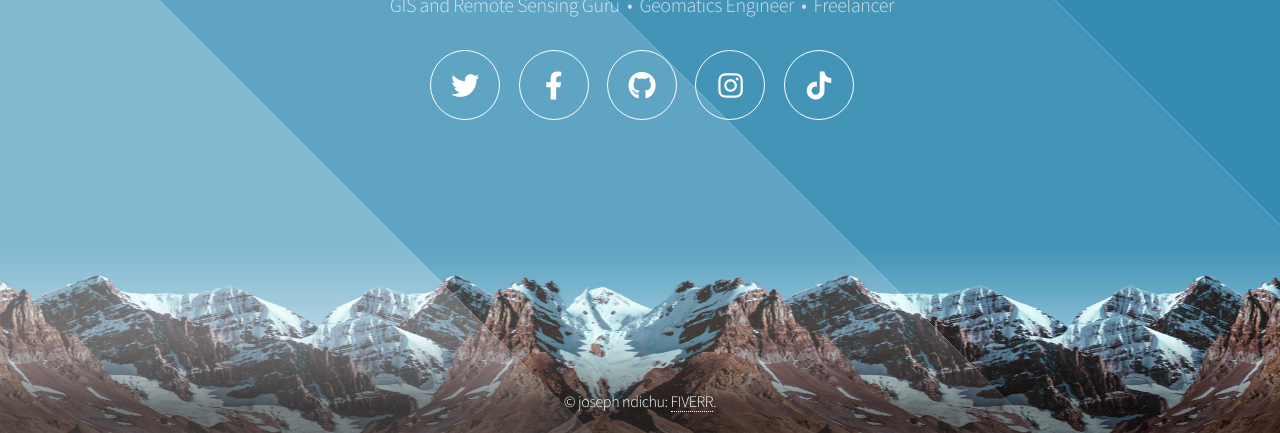
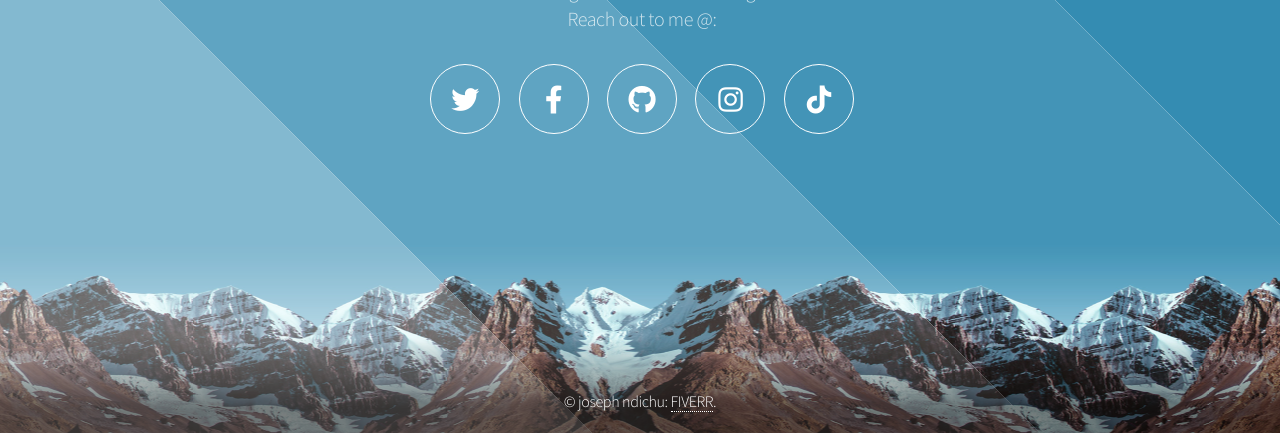
Before and after one commit to joseph-ndichu/interconnect, a plain HTML site: page index.html in a window 1280 px wide. Shown: the part 367-800 px from the top of the page. Drawn offline with Linux system fonts and the light colour scheme.

Commit message:
Update index.html

```diff
--- a/index.html
+++ b/index.html
@@ -14,7 +14,9 @@
 			<div id="main">
 					<header id="header">
 						<h1>Joseph Ndichu</h1>
-						<p>GIS and Remote Sensing Guru &nbsp;&bull;&nbsp; Geomatics Engineer &nbsp;&bull;&nbsp; Freelancer</p>
+						<p>GIS and Remote Sensing Guru &nbsp;&bull;&nbsp; Geomatics Engineer &nbsp;&bull;&nbsp; Freelancer
+						<br>Reach out to me @:
+						</p>
 						<nav>
 							<ul>
 								<li><a href="https://twitter.com/josephndichu334" class="icon brands fa-twitter"><span class="label">Twitter</span></a></li>
```
